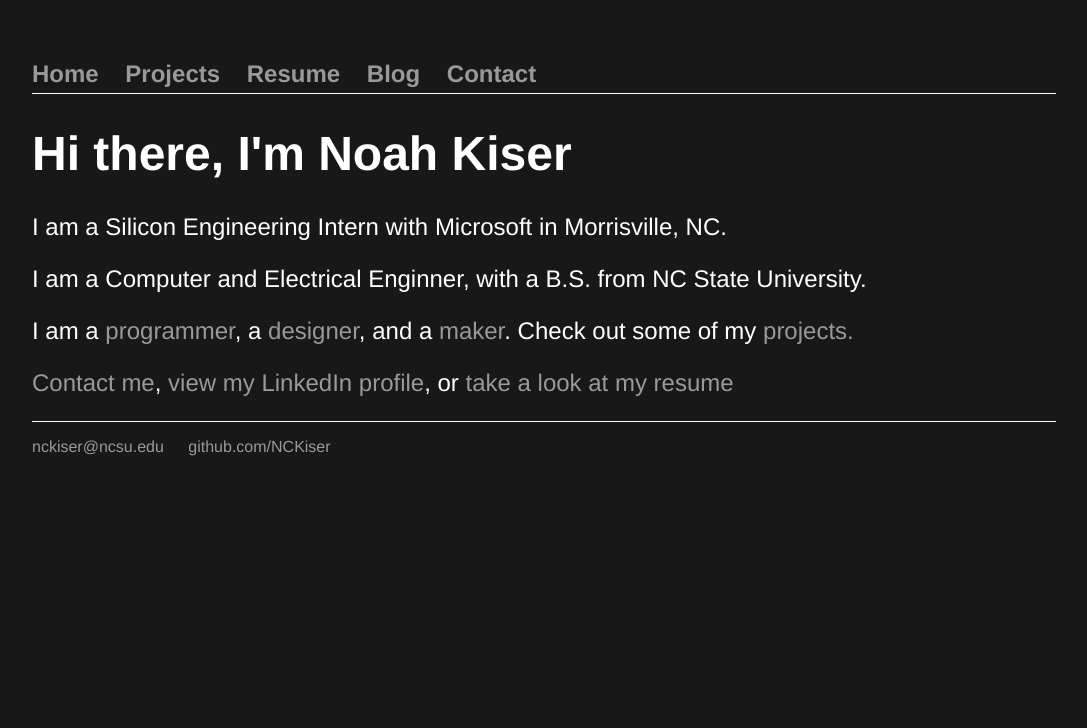
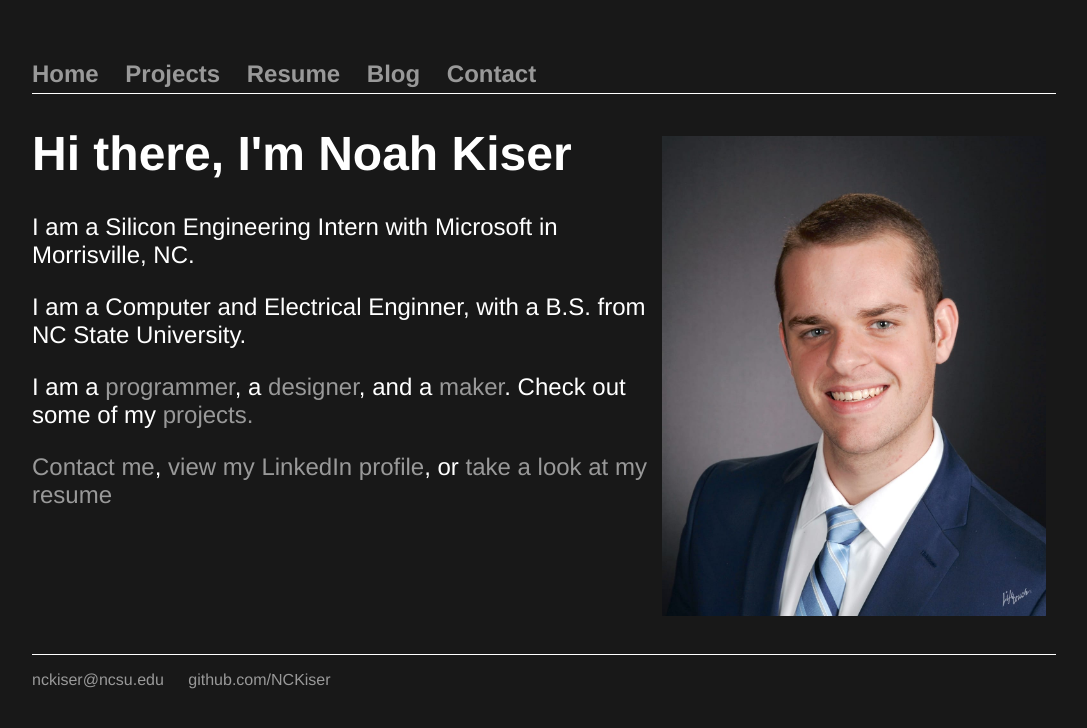
Before and after one commit to NCKiser/NCKiser.github.io, a Jekyll site: the page built from index.html, in a window 1280 px wide. Shown: the top 728 px of the page, without its empty margins (96-1183 px from the left). Built offline with Jekyll 4.4.1, drawn with Linux system fonts in a browser that asks for light colours.

Commit message:
added photo to homepage

```diff
--- a/index.html
+++ b/index.html
@@ -2,10 +2,13 @@
 layout: default
 title: Noah Kiser Homepage
 ---
-<div class="blurb">
-	<h1>Hi there, I'm Noah Kiser</h1>
-	<p>I am a Silicon Engineering Intern with Microsoft in Morrisville, NC.</p>
-	<p>I am a Computer and Electrical Enginner, with a B.S. from NC State University.</p>
-	<p>I am a <a href="/projects">programmer</a>, a <a href="/projects">designer</a>, and a <a href="/projects">maker</a>. Check out some of my <a href="/projects">projects.</a></p>
-	<p><a href="/contact">Contact me</a>, <a href="https://www.linkedin.com/in/noah-kiser-31432712b/">view my LinkedIn profile</a>, or <a href="/resume">take a look at my resume</a></p>
+<div style="float:right;margin:10px;max-width:4in;">
+    <img src="assets/ResumePic.jpg" width="100%"/>
 </div>
+<div class="blurb" style="min-height:5.5in;">
+    <h1><span style="display:inline-block;">Hi there, I'm</span> <span style="display:inline-block;">Noah Kiser</span></h1>
+    <p>I am a Silicon Engineering Intern with Microsoft in Morrisville, NC.</p>
+    <p>I am a Computer and Electrical Enginner, with a B.S. from NC State University.</p>
+    <p>I am a <a href="/projects">programmer</a>, a <a href="/projects">designer</a>, and a <a href="/projects">maker</a>. Check out some of my <a href="/projects">projects.</a></p>
+    <p><a href="/contact">Contact me</a>, <a href="https://www.linkedin.com/in/noah-kiser-31432712b/">view my LinkedIn profile</a>, or <a href="/resume">take a look at my resume</a></p>
+</div>
```
